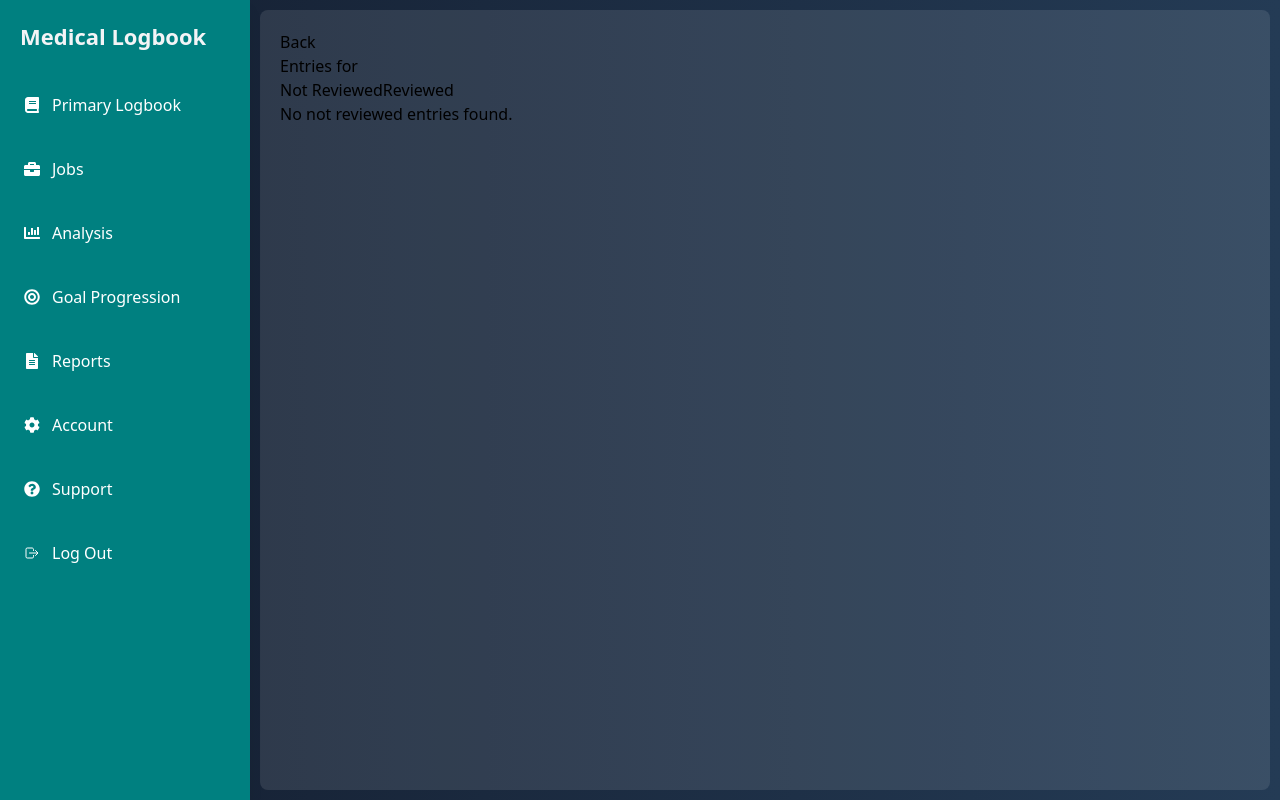
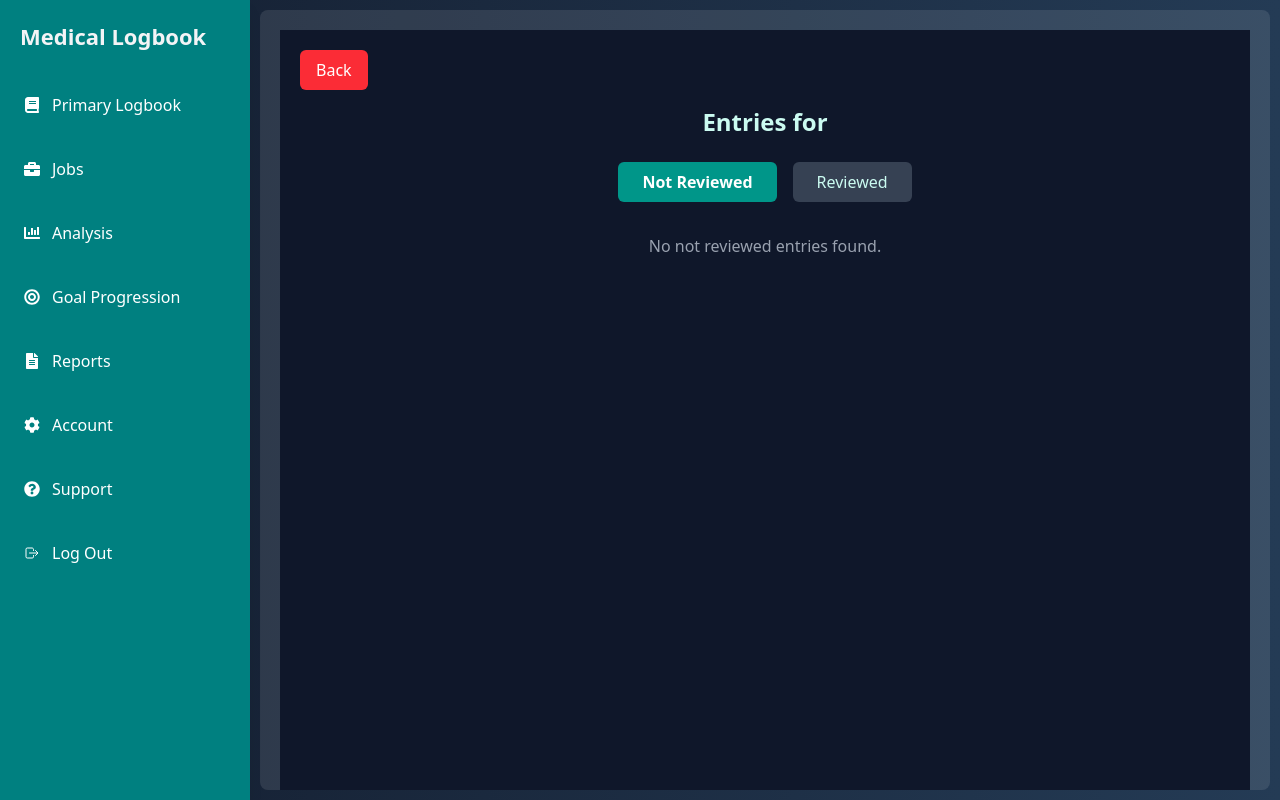
Before and after one commit to MallikarjunMiragi/medlog, a React (Vite) app in the folder medlog-frontend/: page /student-entries in a window 1280 px wide. Built offline with nearby package versions, Linux system fonts and the light colour scheme.

Commit message:
tailwind css for student entries view entries

```diff
--- a/medlog-frontend/src/pages/StudentEntries.jsx
+++ b/medlog-frontend/src/pages/StudentEntries.jsx
@@ -1,9 +1,7 @@
 import React, { useEffect, useState } from "react";
 import { useLocation, useNavigate } from "react-router-dom";
-import "../styles/StudentEntriesStyles.css";
 import DoctorSidebar from "../components/DoctorSidebar";
 import Notification from "../Components/Notification";
-
 
 const StudentEntries = () => {
   const location = useLocation();
@@ -12,23 +10,20 @@ const StudentEntries = () => {
 
   const [reviewedEntries, setReviewedEntries] = useState([]);
   const [notReviewedEntries, setNotReviewedEntries] = useState([]);
-    const [selectedTab, setSelectedTab] = useState("not-reviewed"); // Default: Not Reviewed
+  const [selectedTab, setSelectedTab] = useState("not-reviewed");
   const [comments, setComments] = useState({});
   const [scores, setScores] = useState({});
-
   const [notification, setNotification] = useState({
     isOpen: false,
     message: "",
     type: "info",
   });
 
-
   useEffect(() => {
     if (student.email) {
       fetch(`http://localhost:5000/api/logentry/review-status/${encodeURIComponent(student.email)}`)
         .then((res) => res.json())
         .then((data) => {
-                    console.log(`Entries for ${student.fullName}:`, data);
           setReviewedEntries(data.reviewed);
           setNotReviewedEntries(data.notReviewed);
         })
@@ -36,20 +31,16 @@ const StudentEntries = () => {
     }
   }, [student]);
 
-    // ✅ Switch between "Reviewed" & "Not Reviewed"
   const displayedEntries = selectedTab === "reviewed" ? reviewedEntries : notReviewedEntries;
 
-    // ✅ Handle comment change
   const handleCommentChange = (entryId, value) => {
     setComments({ ...comments, [entryId]: value });
   };
 
-    // ✅ Handle score change
   const handleScoreChange = (entryId, value) => {
     setScores({ ...scores, [entryId]: value });
   };
 
-    // ✅ Submit comment
   const handleCommentSubmit = async (entryId) => {
     try {
       const response = await fetch("http://localhost:5000/api/logentry/update", {
@@ -63,27 +54,23 @@ const StudentEntries = () => {
 
       const result = await response.json();
       if (response.ok) {
-                console.log("✅ Comment saved:", result);
         setNotification({
           isOpen: true,
           message: `Comment submitted: ${comments[entryId]}`,
           type: "success",
         });
 
-
-                // Update reviewed list after submission
         setReviewedEntries([...reviewedEntries, { ...result.updatedEntry }]);
         setNotReviewedEntries(notReviewedEntries.filter(entry => entry._id !== entryId));
         setComments({ ...comments, [entryId]: "" });
       } else {
-                console.error("❌ Error saving comment:", result.error);
+        console.error("Error saving comment:", result.error);
       }
     } catch (error) {
-            console.error("❌ Server error:", error);
+      console.error("Server error:", error);
     }
   };
 
-    // ✅ Submit score
   const handleScoreSubmit = async (entryId) => {
     try {
       const response = await fetch("http://localhost:5000/api/logentry/update", {
@@ -97,64 +84,88 @@ const StudentEntries = () => {
 
       const result = await response.json();
       if (response.ok) {
-                console.log("✅ Score saved:", result);
         setNotification({
           isOpen: true,
           message: `Score submitted: ${scores[entryId]}`,
           type: "success",
         });
 
-
-                // Update reviewed list after submission
         setReviewedEntries([...reviewedEntries, { ...result.updatedEntry }]);
         setNotReviewedEntries(notReviewedEntries.filter(entry => entry._id !== entryId));
         setScores({ ...scores, [entryId]: "" });
       } else {
-                console.error("❌ Error saving score:", result.error);
+        console.error("Error saving score:", result.error);
       }
     } catch (error) {
-            console.error("❌ Server error:", error);
+      console.error("Server error:", error);
     }
   };
 
   return (
-        <div className="student-entries-container">
+    <div className="flex h-screen bg-[#0f172a]">
 
-            <div className="back-container">{/* 🔹 Back Button */}
-            <button className="back-btn" onClick={() => navigate(-1)}>Back</button>
+      <div className="flex-grow p-5 overflow-y-auto">
+        {/* Back button */}
+        <div className="mb-4">
+          <button
+            className="bg-red-500 hover:bg-red-600 text-white py-2 px-4 rounded-md"
+            onClick={() => navigate(-1)}
+          >
+            Back
+          </button>
         </div>
-            <div className="entries-content">
-                <h2 className="student-entries-title">Entries for {student.fullName}</h2>
 
-                {/* 🔹 Toggle Button for Reviewed & Not Reviewed */}
-                <div className="toggle-container">
+        <h2 className="text-center text-2xl text-teal-100 font-bold mb-6">
+          Entries for {student.fullName}
+        </h2>
+
+        {/* Toggle tabs */}
+        <div className="flex justify-center mb-8">
           <button
-                        className={`toggle-btn ${selectedTab === "not-reviewed" ? "active" : ""}`}
+            className={`px-6 py-2 rounded-md mx-2 ${
+              selectedTab === "not-reviewed"
+                ? "bg-teal-600 text-white font-semibold"
+                : "bg-gray-700 text-teal-100"
+            }`}
             onClick={() => setSelectedTab("not-reviewed")}
           >
             Not Reviewed
           </button>
           <button
-                        className={`toggle-btn ${selectedTab === "reviewed" ? "active" : ""}`}
+            className={`px-6 py-2 rounded-md mx-2 ${
+              selectedTab === "reviewed"
+                ? "bg-teal-600 text-white font-semibold"
+                : "bg-gray-700 text-teal-100"
+            }`}
             onClick={() => setSelectedTab("reviewed")}
           >
             Reviewed
           </button>
         </div>
 
-                {/* 🔹 Display Entries Based on Selected Tab */}
+        {/* Entries */}
         {displayedEntries.length === 0 ? (
-                    <p className="no-entries-text">No {selectedTab.replace("-", " ")} entries found.</p>
+          <p className="text-center text-gray-400">No {selectedTab.replace("-", " ")} entries found.</p>
         ) : (
           displayedEntries.map((entry) => (
-                        <div key={entry._id} className="entry-box">
-                            <h4 className="entry-category-name">{entry.category}</h4>
-                            <div className="entry-details-container">
+            <div
+              key={entry._id}
+              className="relative bg-[#717c9350] p-6 rounded-lg mb-6 shadow-md"
+            >
+              <h4 className="text-lg font-semibold text-teal-100 mb-4">
+                {entry.category}
+              </h4>
+
+              <div className="mb-4">
                 {Object.entries(entry.data).map(([key, value]) => (
-  <p key={key} className="entry-detail">
+                  <p key={key} className="text-white text-sm mb-2">
                     <strong>{key.replace(/_/g, " ")}:</strong>{" "}
                     {typeof value === "string" && value.startsWith("/uploads/") ? (
-      <a href={`http://localhost:5000${value}`} download>
+                      <a
+                        href={`http://localhost:5000${value}`}
+                        download
+                        className="text-teal-300 underline"
+                      >
                         📄 Download File
                       </a>
                     ) : (
@@ -162,49 +173,61 @@ const StudentEntries = () => {
                     )}
                   </p>
                 ))}
-
-
-
               </div>
 
-                            {/* ✅ Show Comments & Score for Reviewed Entries */}
+              {/* Reviewed entries view */}
               {selectedTab === "reviewed" && (
                 <>
-                                    <p className="entry-detail"><strong>Doctor's Comments:</strong> {entry.comments}</p>
-                                    <p className="entry-detail"><strong>Score:</strong> {entry.score}/100</p>
+                  <p className="text-white text-sm mb-2">
+                    <strong>Doctor's Comments:</strong> {entry.comments}
+                  </p>
+                  <p className="text-white text-sm">
+                    <strong>Score:</strong> {entry.score}/100
+                  </p>
                 </>
               )}
 
-                            {/* ✅ Show Comment & Score Inputs for Not Reviewed Entries */}
+              {/* Not reviewed inputs */}
               {selectedTab === "not-reviewed" && (
-                                <div className="review-inputs">
+                <div className="flex flex-col gap-4">
                   <textarea
+                    className="w-full min-h-[80px] p-3 rounded-md border border-gray-300 bg-[#0f172a] text-white resize-none"
                     placeholder="Write a comment..."
                     value={comments[entry._id] || ""}
                     onChange={(e) => handleCommentChange(entry._id, e.target.value)}
                   />
-                                    <button onClick={() => handleCommentSubmit(entry._id)}>Submit Comment</button>
-                                    {/* 🔹 Score Box at Top-Right Corner */}
-                                    <div className="score-box">
+
+                  <div className="flex justify-between items-center">
+                    <button
+                      className="bg-[#211c2f] hover:bg-[#221544] text-white py-2 px-4 rounded-md"
+                      onClick={() => handleCommentSubmit(entry._id)}
+                    >
+                      Submit Comment
+                    </button>
+
+                    <div className="flex items-center gap-2">
                       <input
                         type="number"
                         min="0"
                         max="100"
                         placeholder="Score"
+                        className="w-20 py-2 px-2 rounded-md bg-[#0f172a] text-white border border-gray-300 text-center"
                         value={scores[entry._id] || ""}
                         onChange={(e) => handleScoreChange(entry._id, e.target.value)}
                       />
-                                        <button onClick={() => handleScoreSubmit(entry._id)}>Submit</button>
+                      <button
+                        className="bg-teal-600 hover:bg-teal-700 text-white py-2 px-4 rounded-md"
+                        onClick={() => handleScoreSubmit(entry._id)}
+                      >
+                        Submit
+                      </button>
                     </div>
-
+                  </div>
                 </div>
               )}
             </div>
           ))
         )}
-
-            </div>
-
 
         <Notification
           isOpen={notification.isOpen}
@@ -213,7 +236,7 @@ const StudentEntries = () => {
           message={notification.message}
           type={notification.type}
         />
-
+      </div>
     </div>
   );
 };
```
Also changed, not shown: medlog-frontend/src/pages/ViewEntriesPage.jsx (+37 -30 lines). Lines whose indentation alone changed are shown as unchanged.
